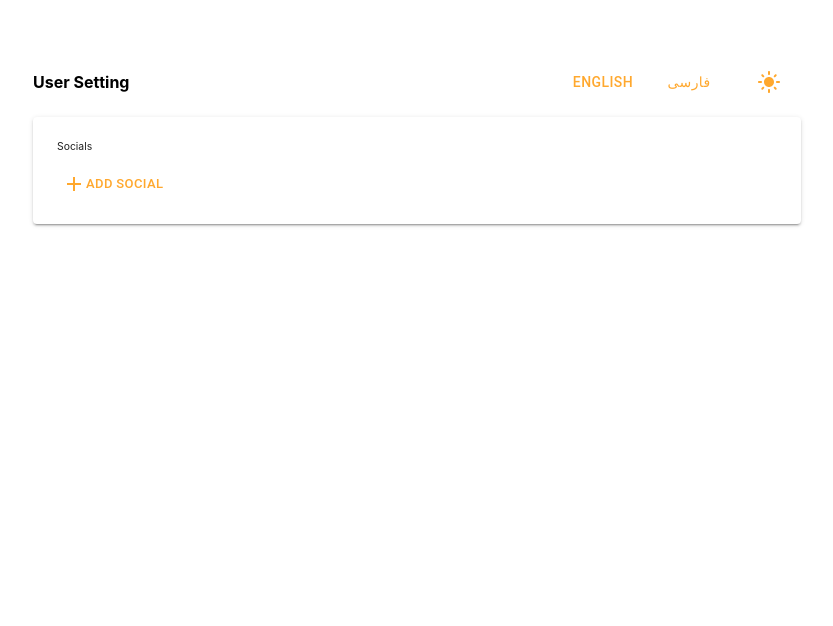
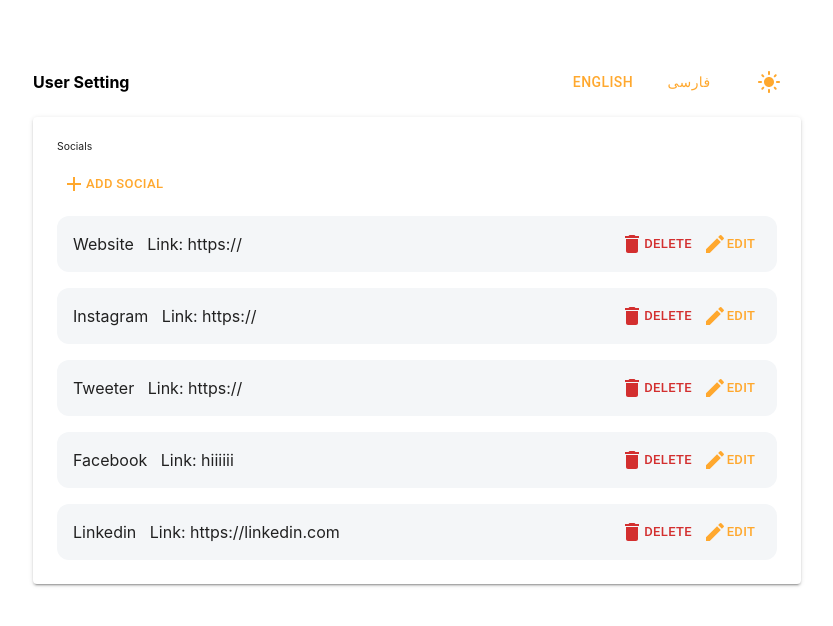
Before and after one commit to mvlz/Links-Setting, a Next.js app: page / in a window 1280 px wide. Shown: the top 626 px of the page, without its empty margins (223-1056 px from the left). Built offline with nearby package versions, Linux system fonts and the light colour scheme; data requests are answered from the project's data file; what jss-rtl would draw is missing.

Commit message:
feat: Get and Post the socials using local API

```diff
--- a/pages/index.tsx
+++ b/pages/index.tsx
@@ -2,11 +2,12 @@ import { Button, Paper } from "@mui/material";
 import type { NextPage } from "next";
 import styles from "../styles/Home.module.css";
 import AddIcon from "@mui/icons-material/Add";
-import { useState } from "react";
+import { useEffect, useState } from "react";
 import SocialForm from "../components/SocialForm";
 import SocialItem from "../components/SocialItem";
 import { Trans, useTranslation } from "react-i18next";
 import { Social } from "../ts/interfaces";
+import { addNewData, getAllData } from "../services/CRUDServices";
 
 const Home: NextPage = () => {
   const [isOpen, setIsOpen] = useState<boolean>(false);
@@ -14,6 +15,7 @@ const Home: NextPage = () => {
   const [social, setSocial] = useState<Social | null>(null);
   const submitHandler = () => {
     setSocials([...socials, { ...social, id: Date.now() }]);
+    addCommentHandler(social);
   };
   const onDelete = (id: number) => {
     const cloneSocials = [...socials];
@@ -21,7 +23,14 @@ const Home: NextPage = () => {
     setSocials(filteredsocials);
   };
   const { t } = useTranslation();
-
+  useEffect(() => {
+    getAllData().then((res) => setSocials(res.data));
+  }, []);
+  const addCommentHandler = async (social: Social) => {
+    try {
+      await addNewData(social);
+    } catch (error) {}
+  };
   return (
     <Paper elevation={2} className={styles.mainBox}>
       <p className={styles.title}> {t("title")}</p>
```
